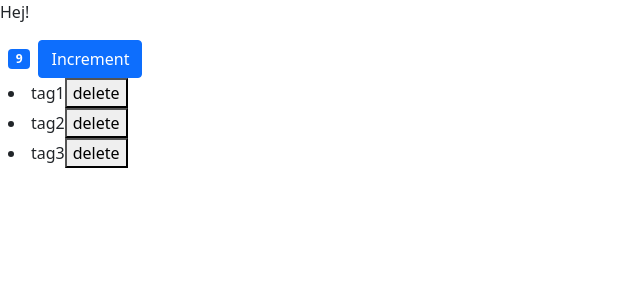
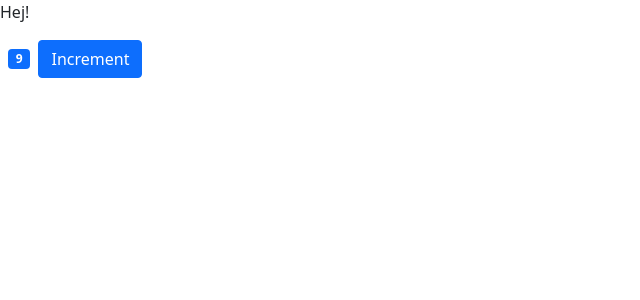
Before and after one commit to Kevin-Krantz/cart, a React (Create React App) app: page / in a window 1280 px wide. Shown: the top 300 px of the page, without its empty margins (0-640 px from the left). Built offline with nearby package versions, Linux system fonts and the light colour scheme.

Commit message:
Removed tags

```diff
--- a/src/Product.jsx
+++ b/src/Product.jsx
@@ -3,20 +3,10 @@ import React, { Component } from "react";
 class Product extends Component {
   state = {
     quantity: 9,
-    tags: [
-      { name: "tag1", id: 1 },
-      { name: "tag2", id: 2 },
-      { name: "tag3", id: 3 },
-    ],
   };
 
   handleIncrement = () => {
     this.setState({ quantity: this.state.quantity + 1 });
-  };
-
-  handleDelete = (id) => {
-    const tags = this.state.tags.filter((tag) => tag.id !== id);
-    this.setState({ tags });
   };
 
   render() {
@@ -26,12 +16,6 @@ class Product extends Component {
         <button onClick={this.handleIncrement} className="btn btn-primary">
           Increment
         </button>
-        {this.state.tags.map((tag) => (
-          <li key={tag.id}>
-            {tag.name}
-            <button onClick={() => this.handleDelete(tag.id)}>delete</button>
-          </li>
-        ))}
       </div>
     );
   }
```
